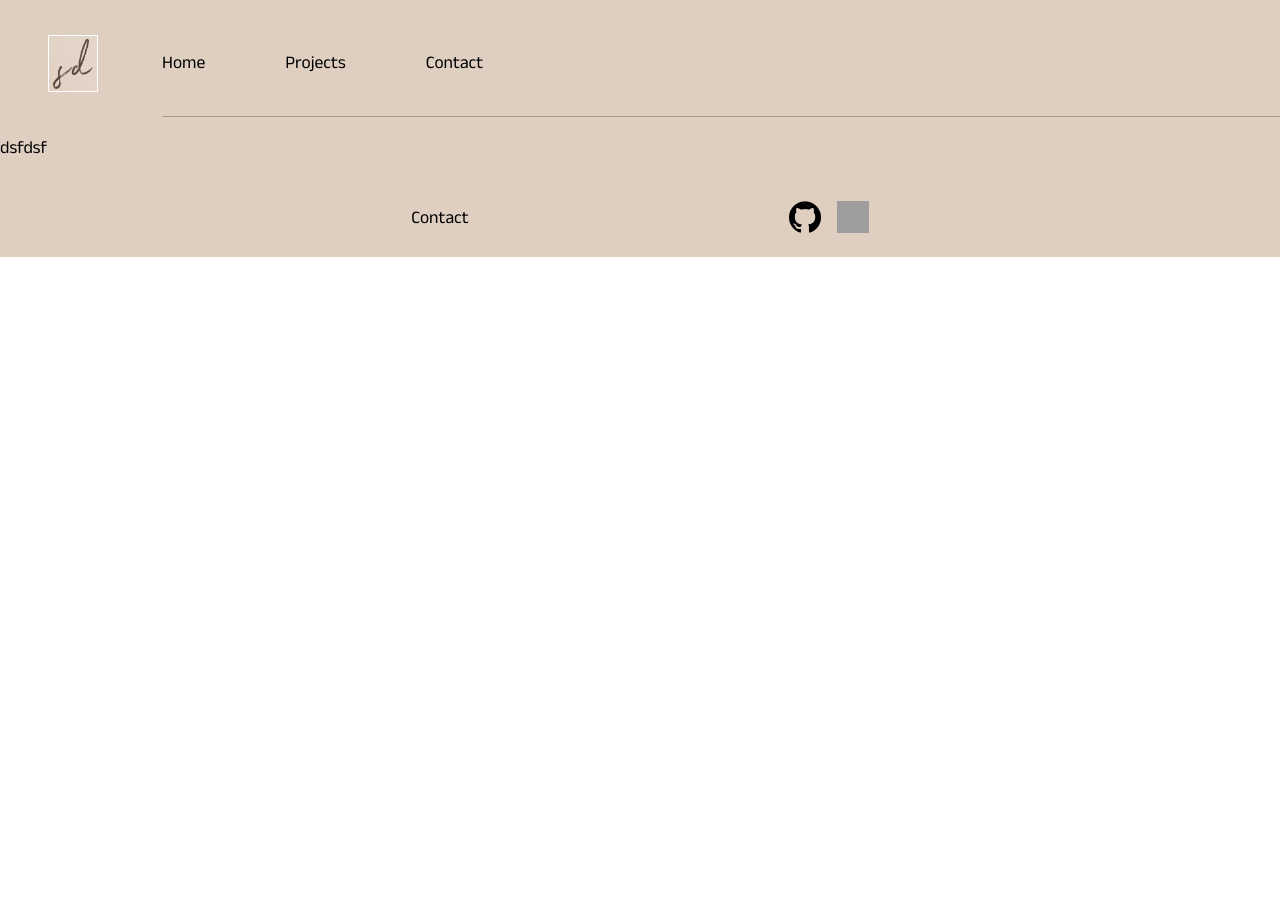
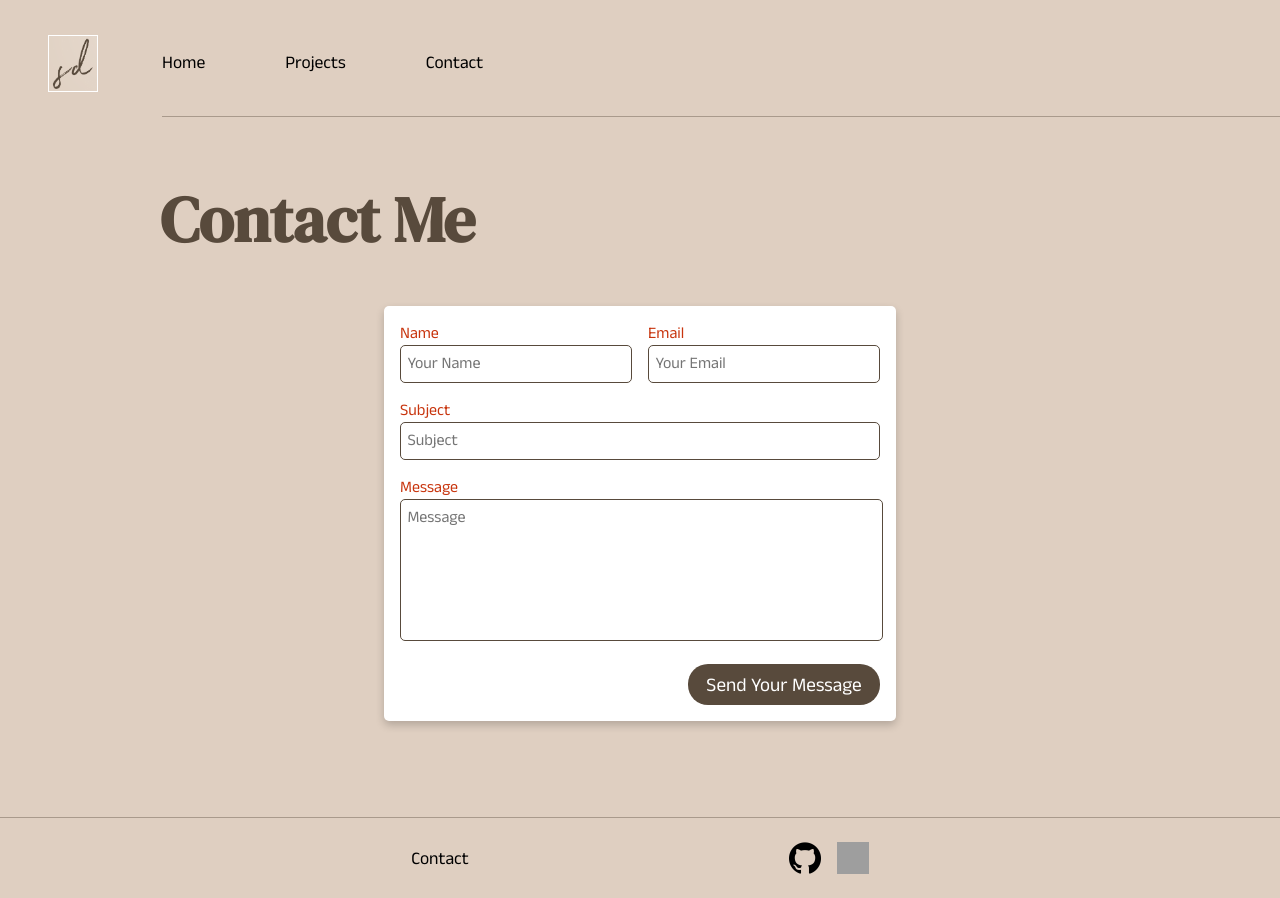
Before and after one commit to duongstephon/portfolio, a React (Create React App) app: page /contact in a window 1280 px wide. Before the commit the page ends 800 px from the top, so only its background shows below. Built offline with nearby package versions, Linux system fonts and the light colour scheme; grey boxes are pictures that could not be loaded.

Commit message:
added emailjs

```diff
--- a/package.json
+++ b/package.json
@@ -6,6 +6,7 @@
     "@testing-library/jest-dom": "^5.16.5",
     "@testing-library/react": "^13.3.0",
     "@testing-library/user-event": "^13.5.0",
+    "emailjs-com": "^3.2.0",
     "react": "^18.2.0",
     "react-dom": "^18.2.0",
     "react-router-dom": "5.3",
--- a/src/components/Footer/Footer.scss
+++ b/src/components/Footer/Footer.scss
@@ -8,6 +8,7 @@
     justify-content: center;
     align-items: center;
     height: 10vh;
+    border-top: solid 1px rgba(88, 74, 60, 0.4);
 
     &__contact {
         margin-right: 20rem;
--- a/src/components/Navbar/Navbar.js
+++ b/src/components/Navbar/Navbar.js
@@ -1,16 +1,16 @@
 import React from 'react';
 import './Navbar.scss';
 import logo from '../../assets/images/sdlogo.png';
-import { Link } from 'react-router-dom';
+import { NavLink } from 'react-router-dom';
 
 const Navbar = () => {
   return (
     <div className='navbar'>
-      <Link to='/'><img className='navbar__logo' src={logo} alt='temp' /></Link>
+      <NavLink to='/'><img className='navbar__logo' src={logo} alt='temp' /></NavLink>
       <div className='navbar__navlinks'>
-        <Link to='/' className='navbar__link'><p>Home</p></Link>
-        <Link to='/projects' className='navbar__link'><p>Projects</p></Link>
-        <Link to='/contact' className='navbar__link'><p>Contact</p></Link>
+        <NavLink to='/' className='navbar__link'><p>Home</p></NavLink>
+        <NavLink to='/projects' className='navbar__link'><p>Projects</p></NavLink>
+        <NavLink to='/contact' className='navbar__link'><p>Contact</p></NavLink>
       </div>
     </div>
   );
--- a/src/pages/ContactPage/ContactPage.js
+++ b/src/pages/ContactPage/ContactPage.js
@@ -1,11 +1,48 @@
 import React from 'react';
+import emailjs from 'emailjs-com'
+import './ContactPage.scss'
 
 const ContactPage = () => {
-    return (
+
+  const sendEmail = (e) => {
+    e.preventDefault();
+
+    emailjs.sendForm('service_xoda1ak', 'template_w1qxnrr', e.target, 'jSPzGqGNbgGEtI74I')
+      .then((result) => {
+          console.log(result.text);
+      }, (error) => {
+          console.log(error.text);
+      });
+
+      e.target.reset()
+  };
+
+  return (
+    <div className='contact'>
+      <h1 className='contact__header'>Contact Me</h1>
+      <form className='contact__form' onSubmit={sendEmail}>
+        <div className='contact__name-email'>
+          <div className='contact__label-input'>
+            <label className='contact__label'>Name</label>
+            <input className='contact__input' type='text' placeholder='Your Name' name='name'/>
+          </div>
+          <div className='contact__label-input'>
+            <label className='contact__label'>Email</label>
+            <input className='contact__input' type='email' placeholder='Your Email' name='email'/>
+          </div>
+        </div>
+        <div className='contact__subject'>
+          <label className='contact__label'>Subject</label>
+          <input className='contact__input' type='text' placeholder='Subject' name='subject'/>
+        </div>
         <div>
-            <p>dsfdsf</p>
+          <label className='contact__label'>Message</label>
+          <textarea className='contact__input contact__message' placeholder='Message' name='message'/>
         </div>
-    );
+        <button className='contact__button'>Send Your Message</button>
+      </form>
+    </div>
+  );
 };
 
 export default ContactPage;
--- a/src/pages/ContactPage/ContactPage.scss
+++ b/src/pages/ContactPage/ContactPage.scss
@@ -2,3 +2,75 @@
 // @use './styles/partials/mixins.scss';
 @use '../../styles/partials/variables.scss';
 @use '../../styles/partials/fonts.scss';
+
+.contact {
+    display: flex;
+    flex-direction: column;
+    padding: 1rem 10rem;
+
+    &__header {
+        font-family: 'DMSerifText';
+        font-size: 4rem;
+        color: variables.$dark-brown;
+    }
+
+    &__form {
+        display: flex;
+        flex-direction: column;
+        box-shadow: 0 4px 8px 0 rgba(0,0,0,0.2);
+        background-color: white;
+        border-radius: 5px;
+        width: 30rem;
+        margin: 0 auto 5rem auto;
+        padding: 1rem;
+    }
+
+    &__name-email {
+        display: flex;
+        justify-content: space-between;
+        align-items: center;
+    }
+
+    &__label-input {
+        display: flex;
+        flex-direction: column;
+        width: 14.5rem;
+    }
+
+    &__label {
+        color: variables.$orange-red;
+    }
+
+    &__input {
+        border-radius: 5px;
+        border: solid 1px variables.$dark-brown;
+        padding: 0.4rem;
+        font-family: 'Anek Malayalam';
+        font-size: 1rem;
+        background-color: white;
+        margin-bottom: 1rem;
+    }
+
+    &__subject {
+        display: flex;
+        flex-direction: column;
+    }
+
+    &__message {
+        resize: none;
+        width: 97.5%;
+        height: 8rem;
+    }
+
+    &__button {
+        background-color: variables.$dark-brown;
+        color: white;
+        border: none;
+        border-radius: 20px;
+        padding: 0.4rem;
+        font-family: 'Anek Malayalam';
+        font-size: 1.2rem;
+        width: 12rem;
+        align-self: flex-end;
+    }
+}
```
Also changed, not shown: 1 other file (tests, documents, lock files or other folders).
